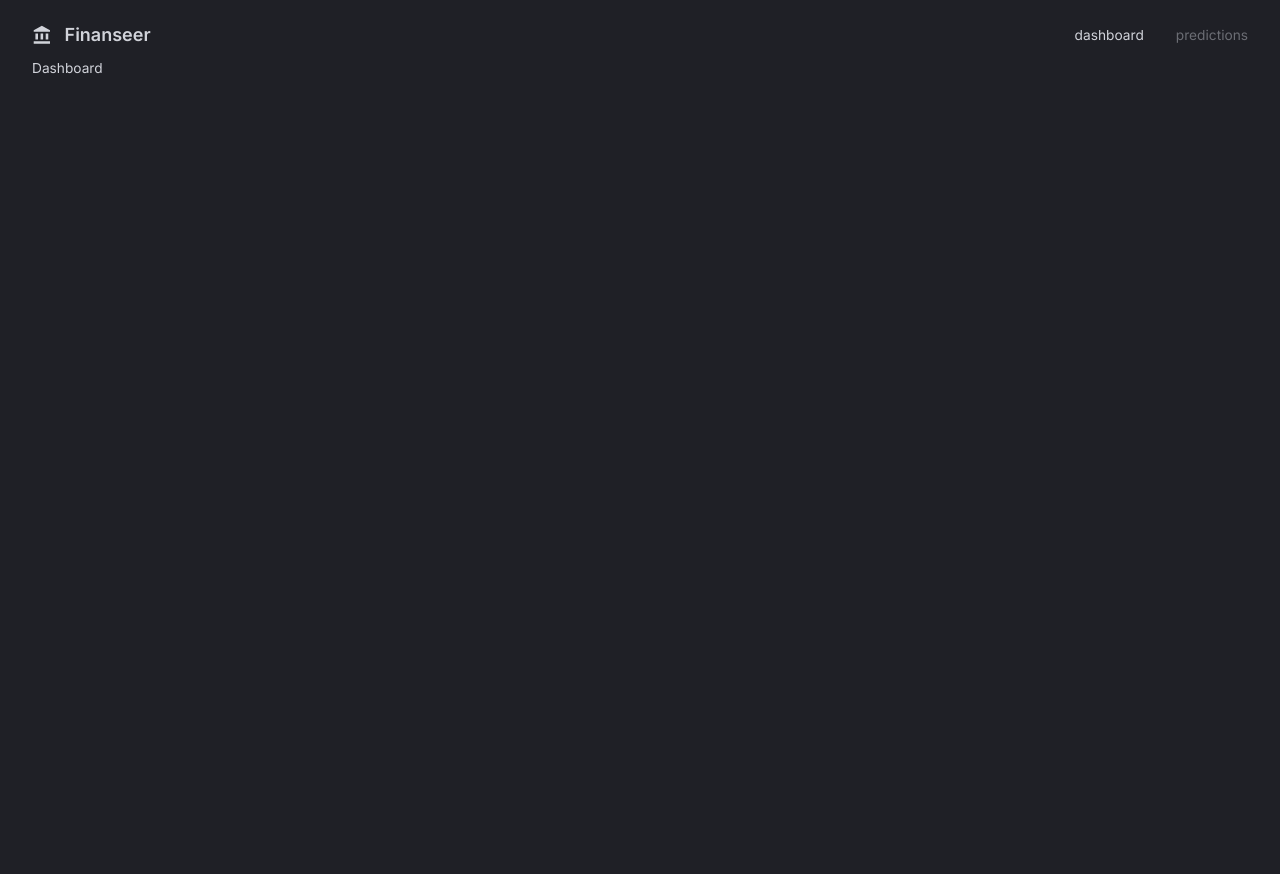
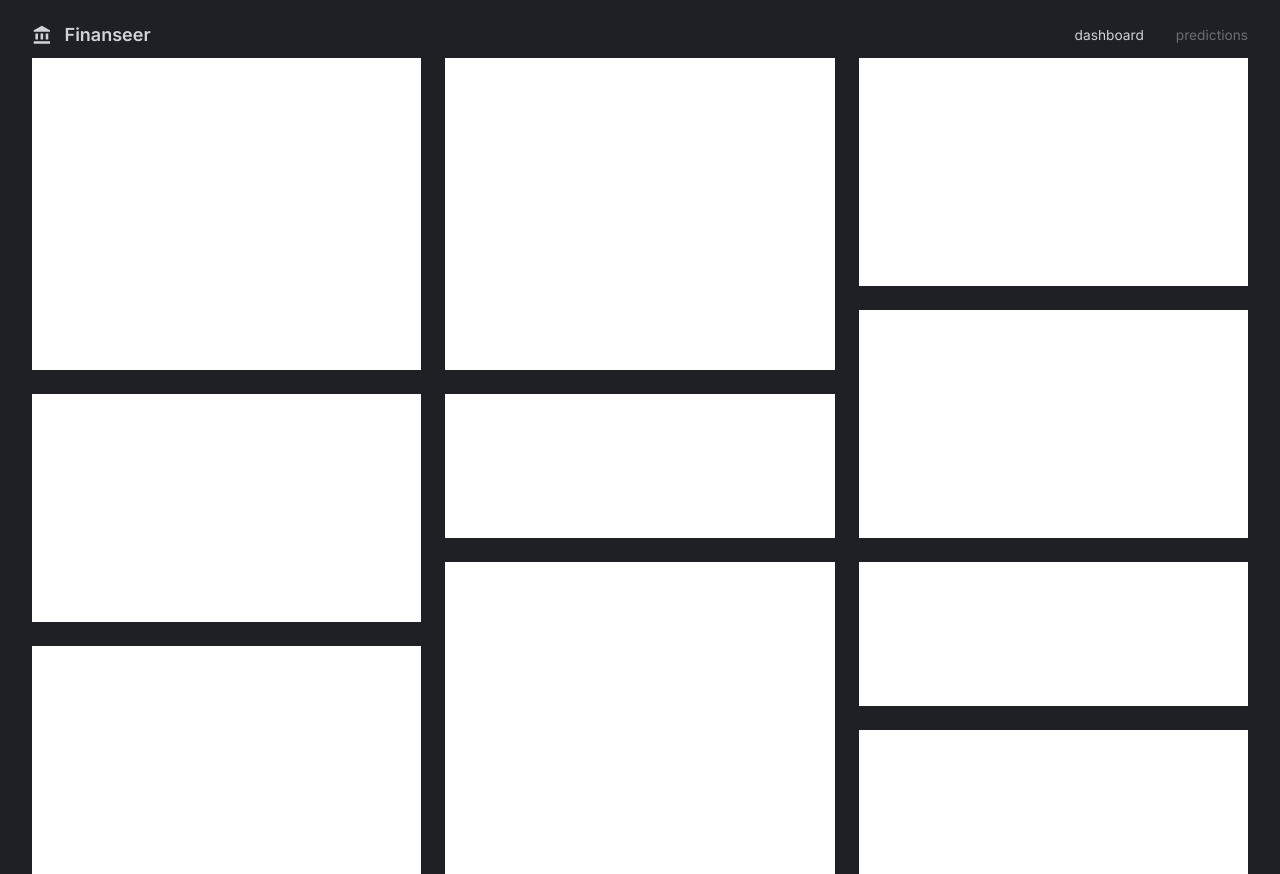
Before and after one commit to markohautala/MERN-finance-bank-app, a React (Vite) app in the folder client/: page / in a window 1280 px wide. Before the commit the page ends 800 px from the top, so only its background shows below. Built offline with nearby package versions, Linux system fonts and the light colour scheme.

Commit message:
Refactor grid layout in Dashboard component

```diff
--- a/client/src/scenes/dashboard/index.tsx
+++ b/client/src/scenes/dashboard/index.tsx
@@ -1,12 +1,43 @@
 import { Box, useTheme } from '@mui/material'
 
-type Props = {}
+// template literals for grid layout
+const gridTemplate = `
+  "a b c"
+  "a b c"
+  "a b c"
+  "a b f"
+  "d e f"
+  "d e f"
+  "d h i"
+  "g h i"
+  "g h j"
+  "g h j"
+`
 
 const Dashboard = (props: Props) => {
   const { palette } = useTheme()
   return (
-    <Box color={palette.grey[300]}>Dashboard</Box>
+    <Box width="100%" height="100%" display="grid" gap="1.5rem"
+    sx={{
+      // Minmax is used to make the grid responsive and 370px is the minimum width, never less than that
+      gridTemplateColumns: 'repeat(3, minmax(370px, 1fr))',
+      // Minmax is used to make the grid responsive and 60px (per unit - 10 totally) is the minimum height, never less than that
+      gridTemplateRows: 'repeat(10, minmax(60px, 1fr))',
+      // Uses the gridTemplate variable above to define the grid layout (a to j)
+      gridTemplateAreas: gridTemplate,
+    }}
+    >
+      <Box bgcolor="#fff" gridArea="a"></Box>
+      <Box bgcolor="#fff" gridArea="b"></Box>
+      <Box bgcolor="#fff" gridArea="c"></Box>
+      <Box bgcolor="#fff" gridArea="d"></Box>
+      <Box bgcolor="#fff" gridArea="e"></Box>
+      <Box bgcolor="#fff" gridArea="f"></Box>
+      <Box bgcolor="#fff" gridArea="g"></Box>
+      <Box bgcolor="#fff" gridArea="h"></Box>
+      <Box bgcolor="#fff" gridArea="i"></Box>
+      <Box bgcolor="#fff" gridArea="j"></Box>
+    </Box>
   )
 }
-Box
 export default Dashboard
```
